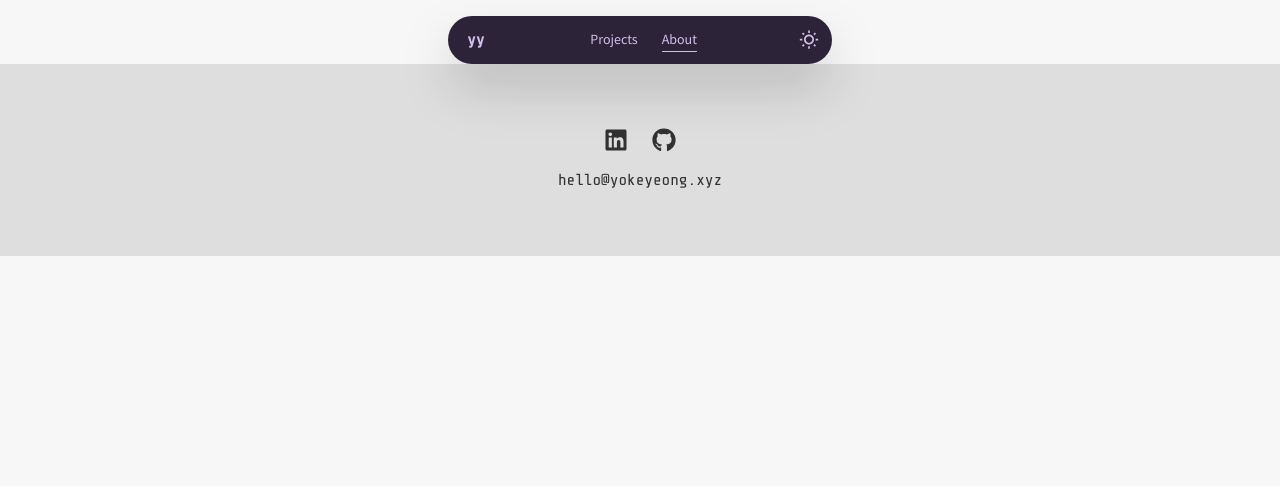
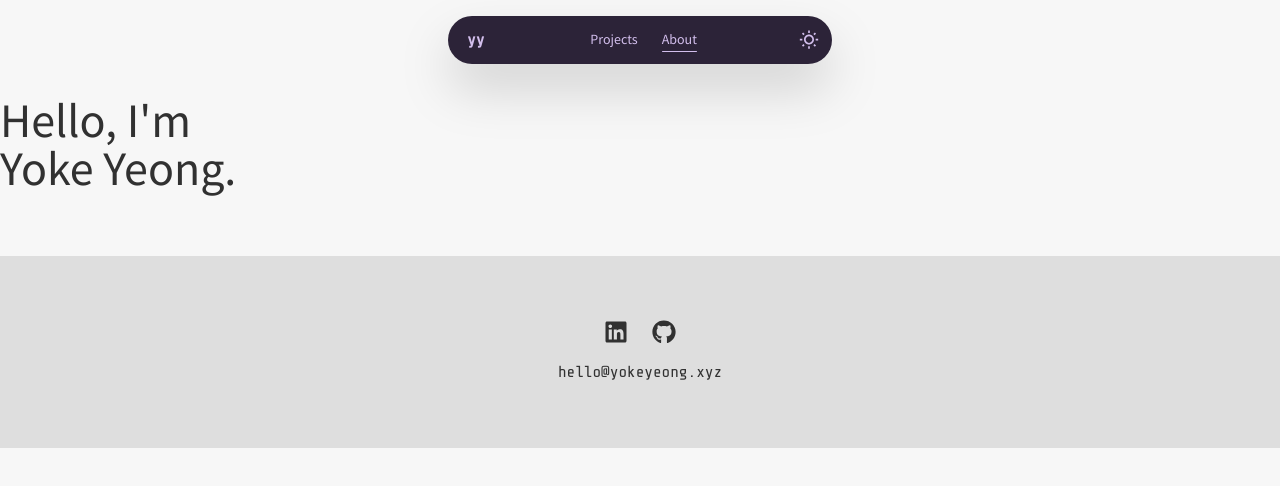
Before and after one commit to 0xGuvnor/yokeyeong_xyz, a Next.js app: page /about in a window 1280 px wide. Shown: the top 486 px of the page. Built offline with nearby package versions, Linux system fonts and the light colour scheme.

Commit message:
Card UI improvements

```diff
--- a/components/Card/CardImage.tsx
+++ b/components/Card/CardImage.tsx
@@ -25,7 +25,7 @@ const CardImage = ({ open, image, alt }: Props) => {
         src={image}
         alt={alt}
         fill
-        className="object-cover object-center transition duration-300 ease-in-out rounded-2xl md:rounded-3xl sm:contrast-75 hover:contrast-100"
+        className="object-cover object-center transition duration-300 ease-in-out rounded-2xl md:rounded-3xl hover:scale-105"
       />
     </div>
   );
--- a/components/Card/index.tsx
+++ b/components/Card/index.tsx
@@ -52,7 +52,7 @@ const Card = ({
         className={`${
           open
             ? "fixed top-[5.5rem] sm:top-20 left-0 right-0 max-h-[88vh] md:max-h-[92vh] w-[80vw] max-w-6xl mx-auto z-40 overflow-y-scroll shadow-2xl bg-base-300"
-            : "relative h-[300px] w-[300px] md:h-[380px] md:w-[380px] cursor-pointer bg-neutral sm:bg-neutral/70 hover:bg-neutral z-20"
+            : "relative h-[300px] w-[300px] md:h-[380px] md:w-[380px] cursor-pointer bg-neutral z-20 overflow-hidden"
         } p-4 sm:p-6 hover:shadow-2xl`}
       >
         <CardImage open={open} image={image} alt={id} />
--- a/pages/about.tsx
+++ b/pages/about.tsx
@@ -1,12 +1,15 @@
-import { LayoutGroup, motion } from "framer-motion";
-import { useState } from "react";
-import { projectData } from "../constants/projectData";
 import Layout from "../components/Layout";
 
 const About = () => {
   return (
     <Layout title="About">
-      {/* <div className="flex flex-wrap items-center justify-center gap-2 mt-44"></div> */}
+      <div className="flex flex-col mx-8 lg:mx-16 xl:mx-auto sm:mx-12 mt-28 sm:mt-24 max-w-7xl">
+        <h1 className="text-4xl text-justify sm:text-5xl">
+          Hello, I'm
+          <br />
+          Yoke Yeong.
+        </h1>
+      </div>
     </Layout>
   );
 };
```
